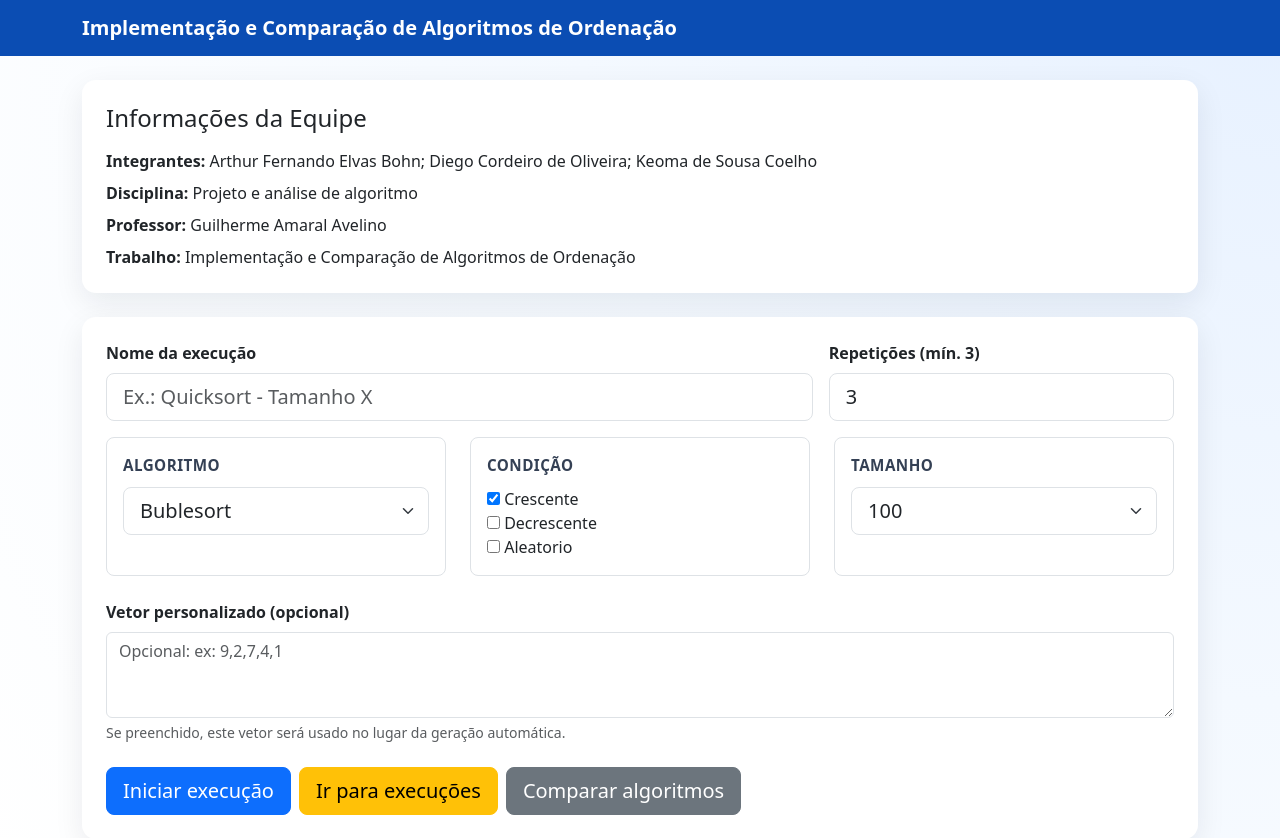
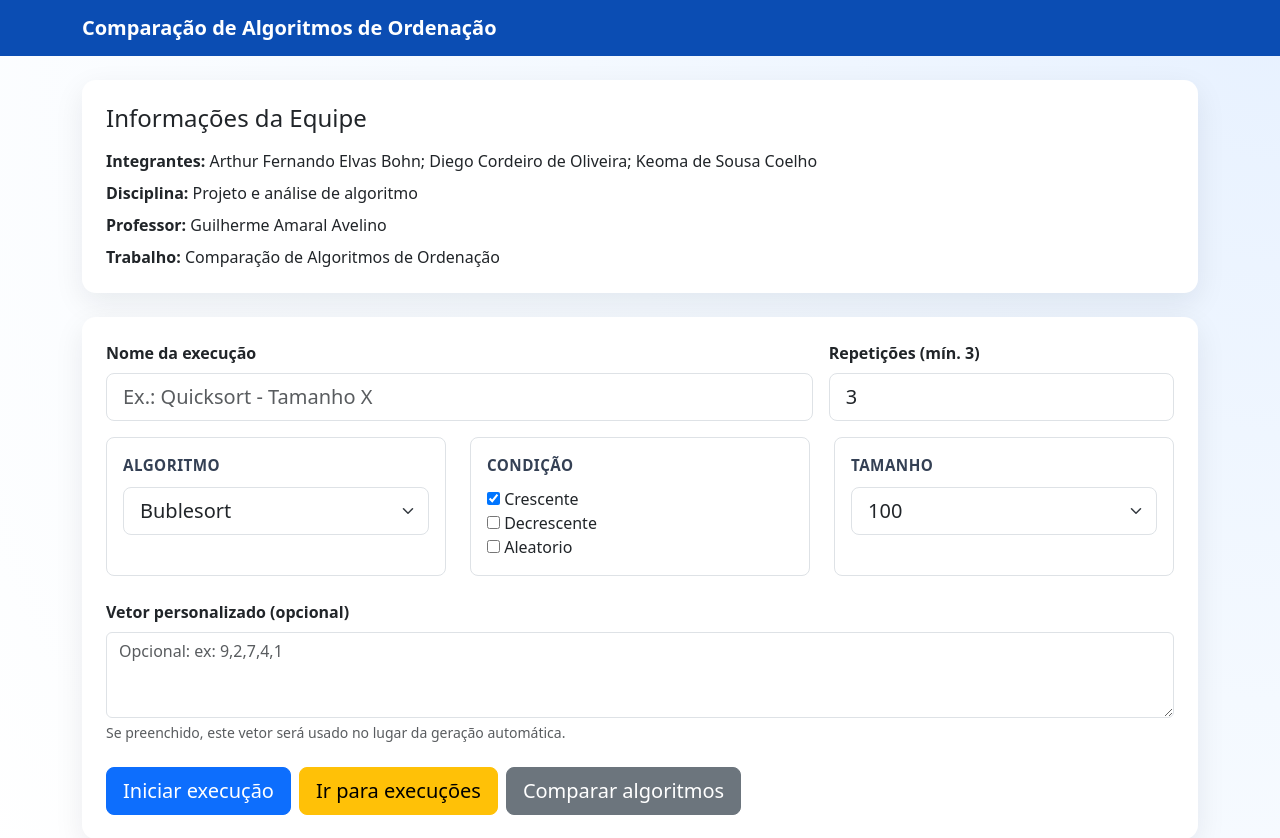
Before and after one commit to diegocordeiro/trabalho_algoritmos_ordenacao, a Django app: page / in a window 1280 px wide. Shown: the top 838 px of the page. Run offline with Django 5.2, Linux system fonts and the light colour scheme.

Commit message:
Correção de template.

```diff
--- a/templates/base.html
+++ b/templates/base.html
@@ -41,7 +41,7 @@
 <body>
 <nav class="navbar navbar-expand-lg navbar-dark" style="background: #0b4db3;">
   <div class="container">
-    <a class="navbar-brand fw-semibold" href="/">Implementação e Comparação de Algoritmos de Ordenação</a>
+    <a class="navbar-brand fw-semibold" href="/">Comparação de Algoritmos de Ordenação</a>
   </div>
 </nav>
 <main class="container py-4 pb-5">
--- a/templates/benchmark/configuracao.html
+++ b/templates/benchmark/configuracao.html
@@ -8,7 +8,7 @@
     <p class="mb-2"><strong>Integrantes:</strong> Arthur Fernando Elvas Bohn; Diego Cordeiro de Oliveira; Keoma de Sousa Coelho</p>
     <p class="mb-2"><strong>Disciplina:</strong> Projeto e análise de algoritmo</p>
     <p class="mb-2"><strong>Professor:</strong> Guilherme Amaral Avelino</p>
-    <p class="mb-0"><strong>Trabalho:</strong> Implementação e Comparação de Algoritmos de Ordenação</p>
+    <p class="mb-0"><strong>Trabalho:</strong> Comparação de Algoritmos de Ordenação</p>
   </div>
 </div>
 
```
